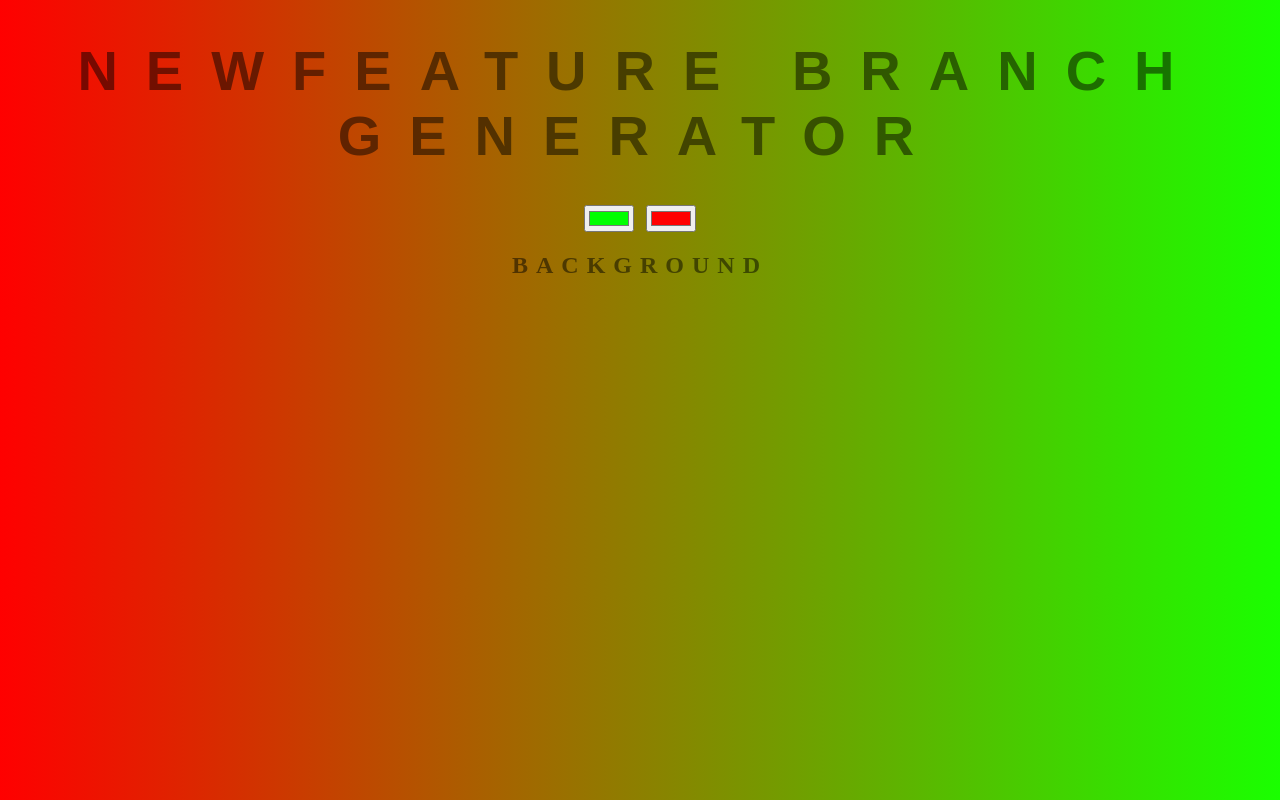
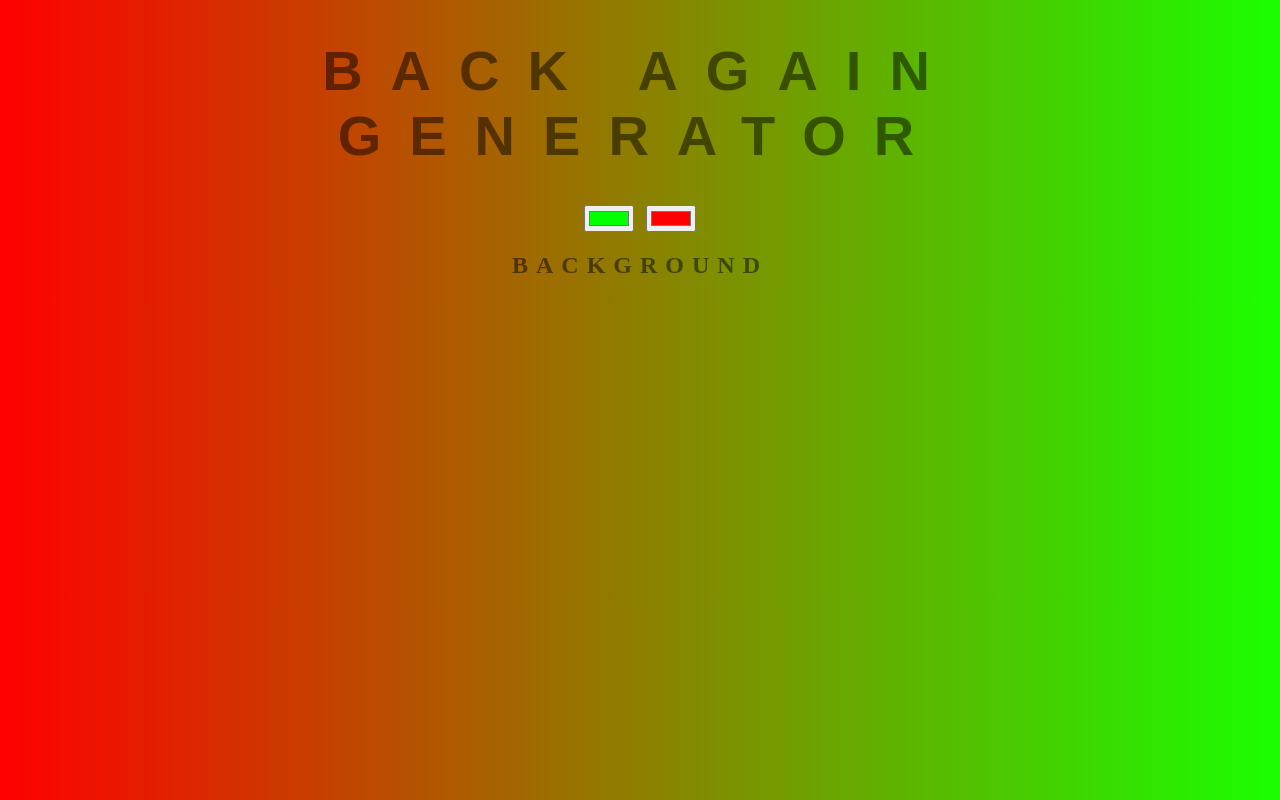
Before and after one commit to HaeroLuca/bg, a plain HTML site: page index.html in a window 1280 px wide. Drawn offline with Linux system fonts and the light colour scheme.

Commit message:
changed bach the title

```diff
--- a/index.html
+++ b/index.html
@@ -7,7 +7,7 @@
 </head>
 
 <body id="gradient">
-    <h1>newfeature branch Generator</h1>
+    <h1>back again Generator</h1>
     <input class="color1" type="color" name="color1" value="#00ff00">
     <input class="color2" type="color" name="color2" value="#ff0000">
     <h2> Background</h2>
```
